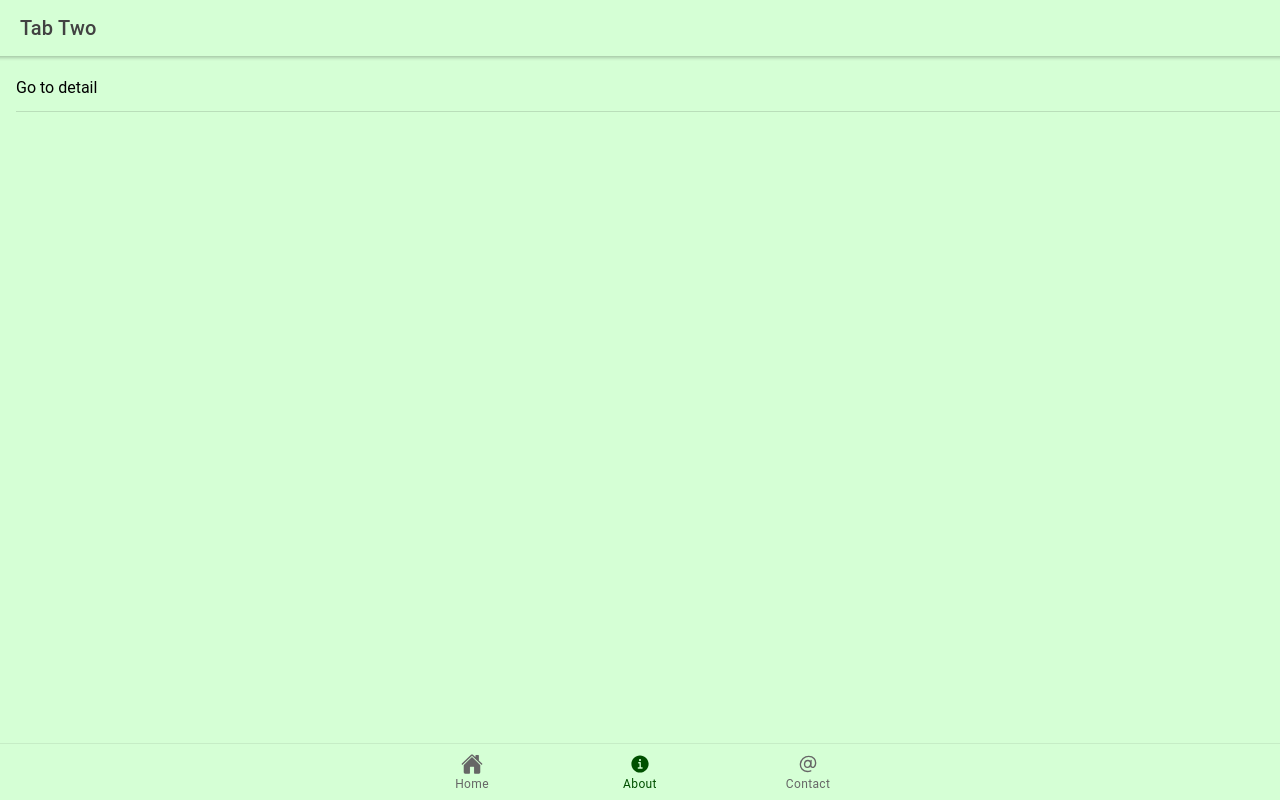
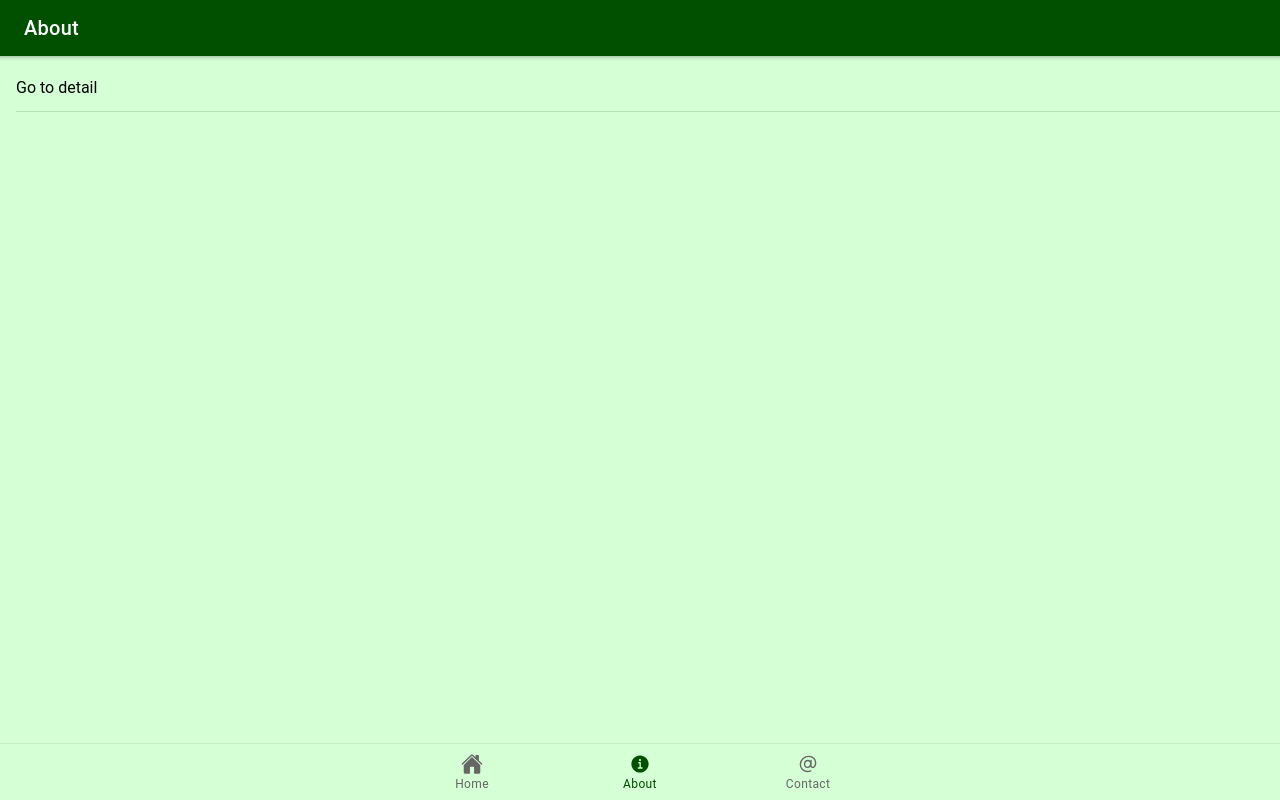
Before and after one commit to peterennis/ae-monorepo-react, a React (Create React App) app in the folder packages/ae-ionic-react/: page /tab1 in a window 1280 px wide. Both pictures are taken after a click on the tab "About". Built offline with nearby package versions, Linux system fonts and the light colour scheme; the HTML template or start-up script is replaced by a standard one.

Commit message:
fix(toolbar): color primary

```diff
--- a/packages/ae-ionic-react/src/pages/Details.tsx
+++ b/packages/ae-ionic-react/src/pages/Details.tsx
@@ -5,7 +5,7 @@ const Details: React.FC = () => {
   return (
     <IonPage>
       <IonHeader>
-        <IonToolbar>
+        <IonToolbar color="primary">
           <IonButtons slot="start">
             <IonBackButton defaultHref="/tab2" />
           </IonButtons>
@@ -13,7 +13,7 @@ const Details: React.FC = () => {
         </IonToolbar>
       </IonHeader>
       <IonContent>
-        <p>Details</p>
+        <p>&nbsp;&nbsp;&nbsp;Details</p>
       </IonContent>
     </IonPage>
   );
--- a/packages/ae-ionic-react/src/pages/Tab2.tsx
+++ b/packages/ae-ionic-react/src/pages/Tab2.tsx
@@ -1,12 +1,14 @@
 import React from 'react';
-import { IonContent, IonHeader, IonItem, IonLabel, IonList, IonPage, IonTitle, IonToolbar } from '@ionic/react';
+import { IonButtons, IonContent, IonHeader, IonItem, IonLabel, IonList, IonPage, IonTitle, IonToolbar } from '@ionic/react';
 
 const Tab2: React.FC = () => {
   return (
     <IonPage>
       <IonHeader>
-        <IonToolbar>
-          <IonTitle>Tab Two</IonTitle>
+        <IonToolbar color="primary">
+          <IonButtons slot="start">
+          </IonButtons>
+          <IonTitle>About</IonTitle>
         </IonToolbar>
       </IonHeader>
       <IonContent>
--- a/packages/ae-ionic-react/src/pages/Tab3.tsx
+++ b/packages/ae-ionic-react/src/pages/Tab3.tsx
@@ -1,12 +1,14 @@
 import React from 'react';
-import { IonHeader, IonToolbar, IonPage, IonTitle, IonContent } from '@ionic/react';
+import { IonButtons, IonHeader, IonToolbar, IonPage, IonTitle, IonContent } from '@ionic/react';
 
 const Tab3Page: React.FC = () => {
   return (
     <IonPage>
       <IonHeader>
-        <IonToolbar>
-          <IonTitle>Tab Three</IonTitle>
+        <IonToolbar color="primary">
+          <IonButtons slot="start">
+          </IonButtons>
+          <IonTitle>Contact</IonTitle>
         </IonToolbar>
       </IonHeader>
       <IonContent />
```
